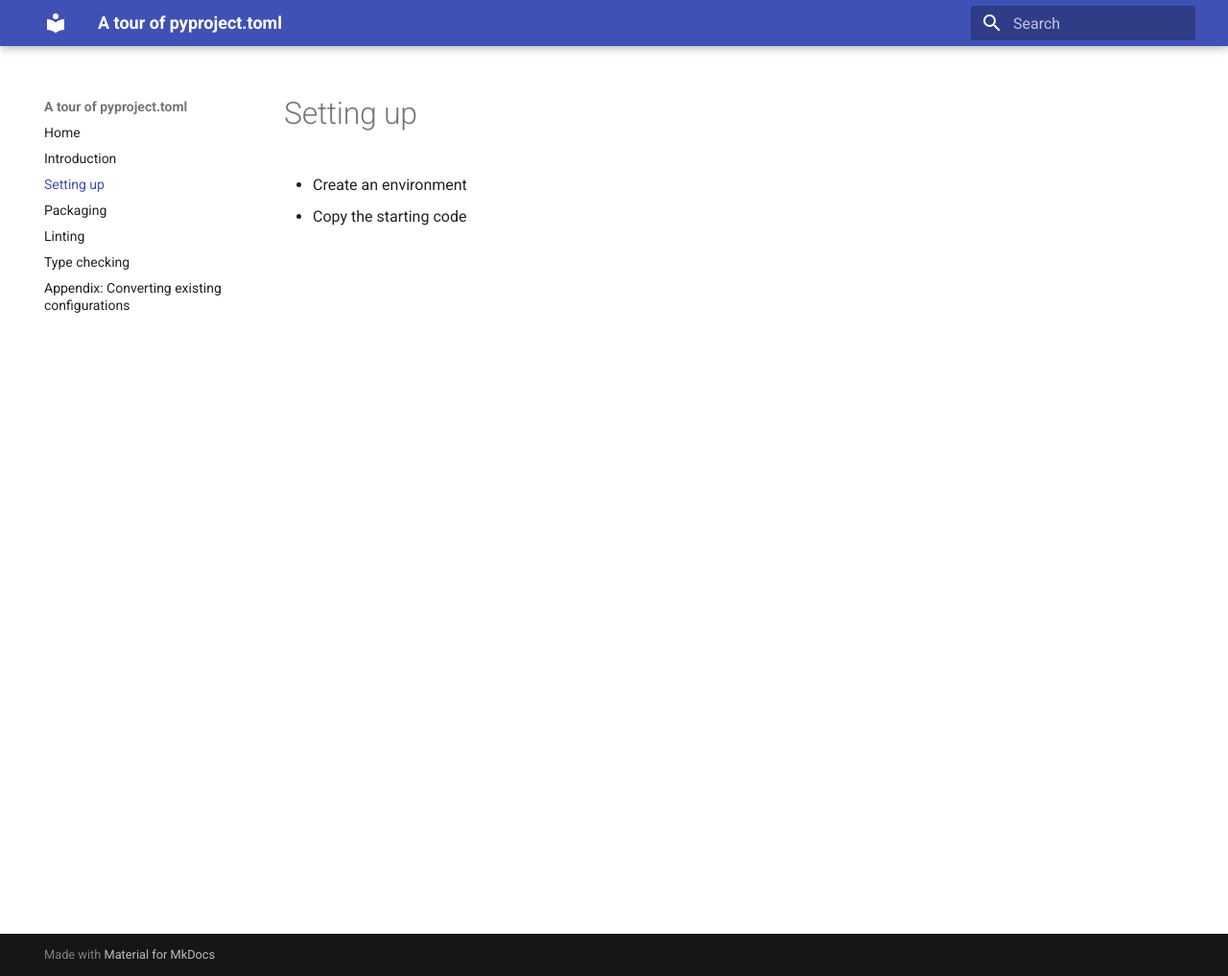
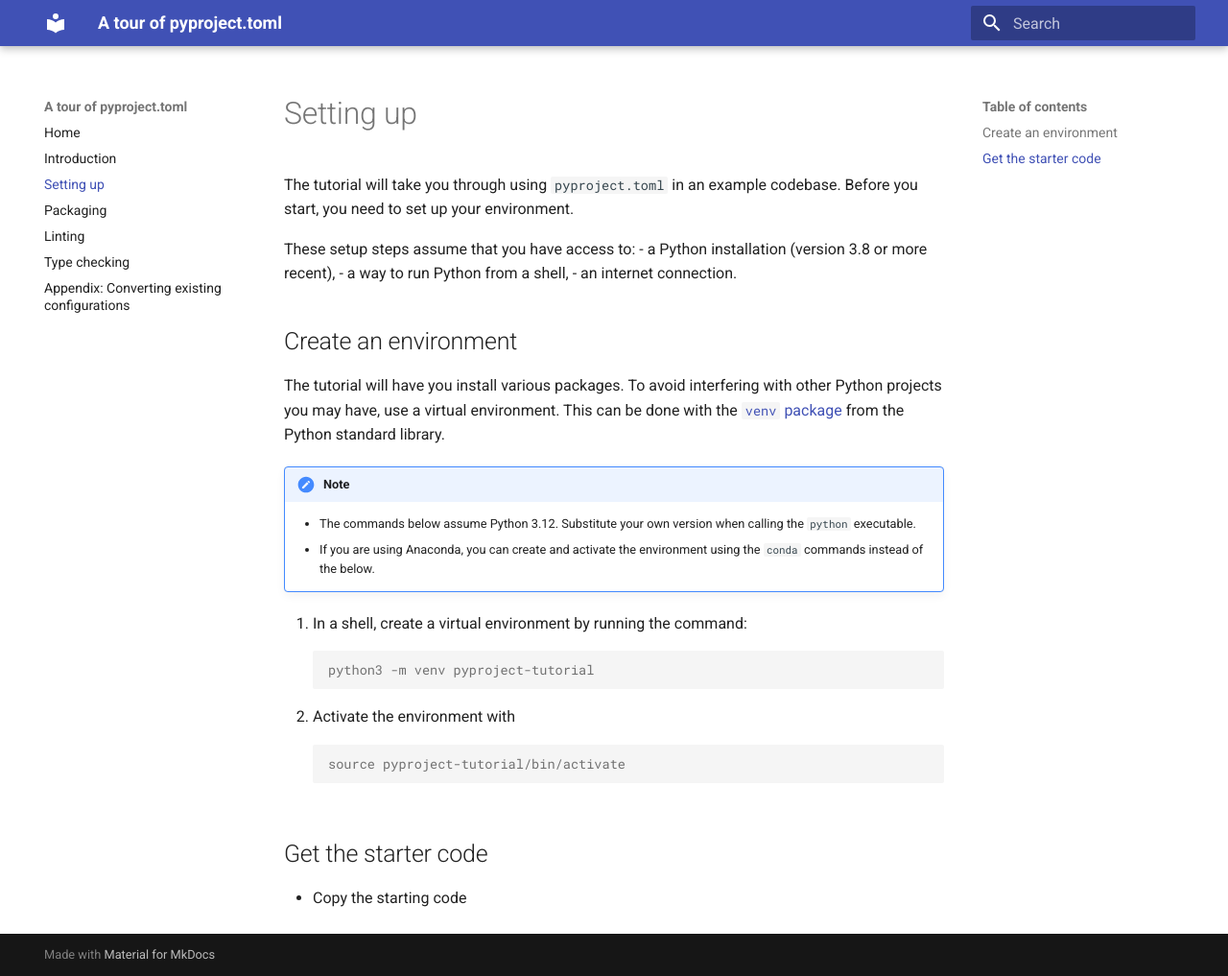
Before and after one commit to ageorgou/pyproject-toml, an MkDocs documentation site: the page built from docs/setup.md, in a window 1280 px wide and 1017 px high. Shown: the whole window at 96% size. Built offline with MkDocs 1.6.1 and Material for MkDocs 9.7.7, drawn with Linux system fonts in a browser that asks for light colours.

Commit message:
Start setup instructions

````diff
--- a/docs/setup.md
+++ b/docs/setup.md
@@ -1,4 +1,39 @@
 # Setting up
 
-- Create an environment
+The tutorial will take you through using `pyproject.toml` in an example
+codebase. Before you start, you need to set up your environment.
+
+These setup steps assume that you have access to:
+- a Python installation (version 3.8 or more recent),
+- a way to run Python from a shell,
+- an internet connection.
+
+## Create an environment
+
+The tutorial will have you install various packages. To avoid interfering
+with other Python projects you may have, use a virtual environment.
+This can be done with the [`venv` package][venv-guide]
+from the Python standard library.
+
+!!! note
+    - The commands below assume Python 3.12. Substitute your own version when
+    calling the `python` executable.
+    - If you are using Anaconda, you can create and activate the environment
+    using the `conda` commands instead of the below.
+
+
+1. In a shell, create a virtual environment by running the command:
+   ```console
+   python3 -m venv pyproject-tutorial
+   ```
+1. Activate the environment with
+    ```console
+    source pyproject-tutorial/bin/activate
+    ```
+
+
+## Get the starter code
+
 - Copy the starting code
+
+[venv-guide]: https://packaging.python.org/en/latest/guides/installing-using-pip-and-virtual-environments/#create-and-use-virtual-environments
````
